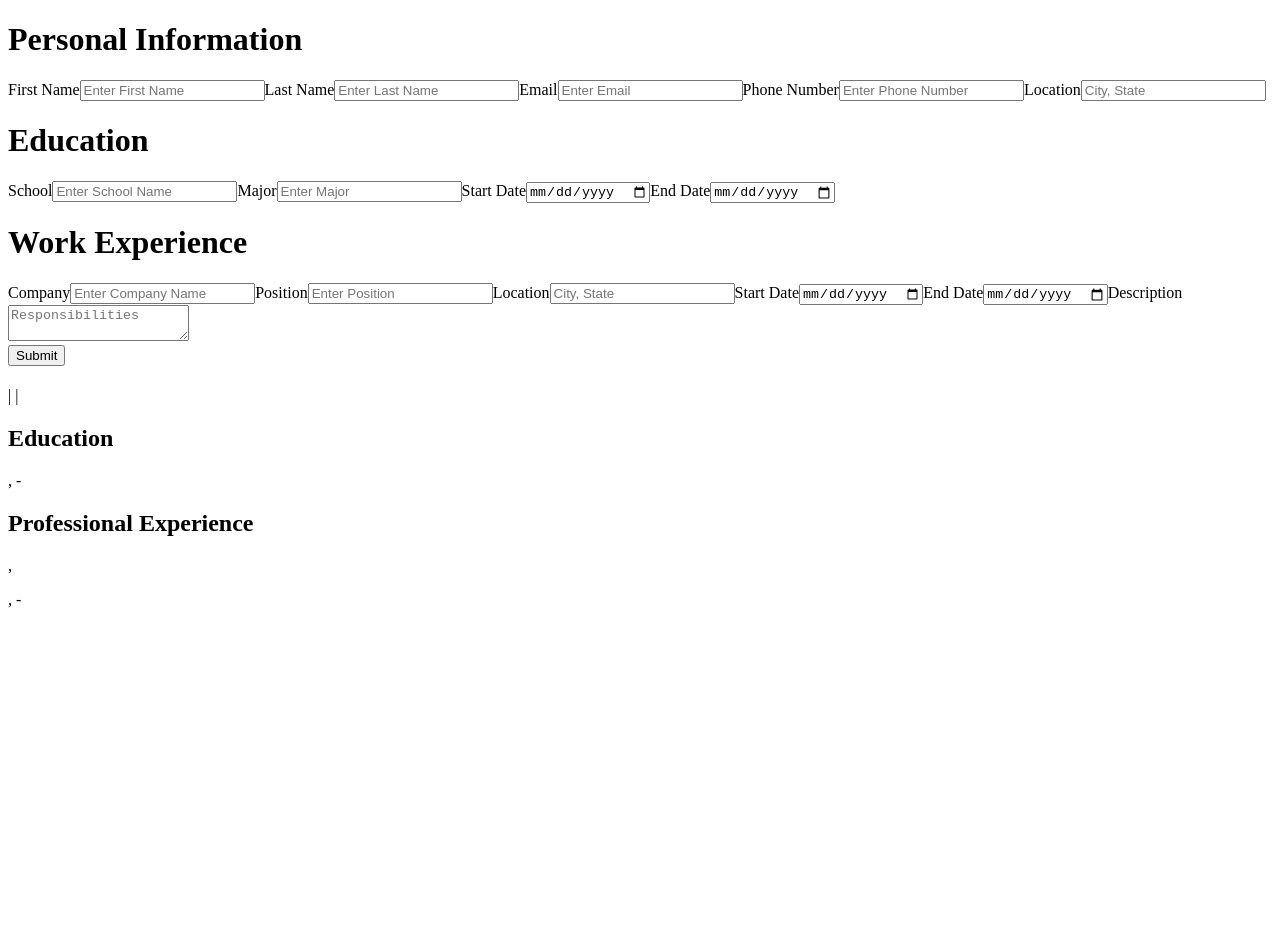
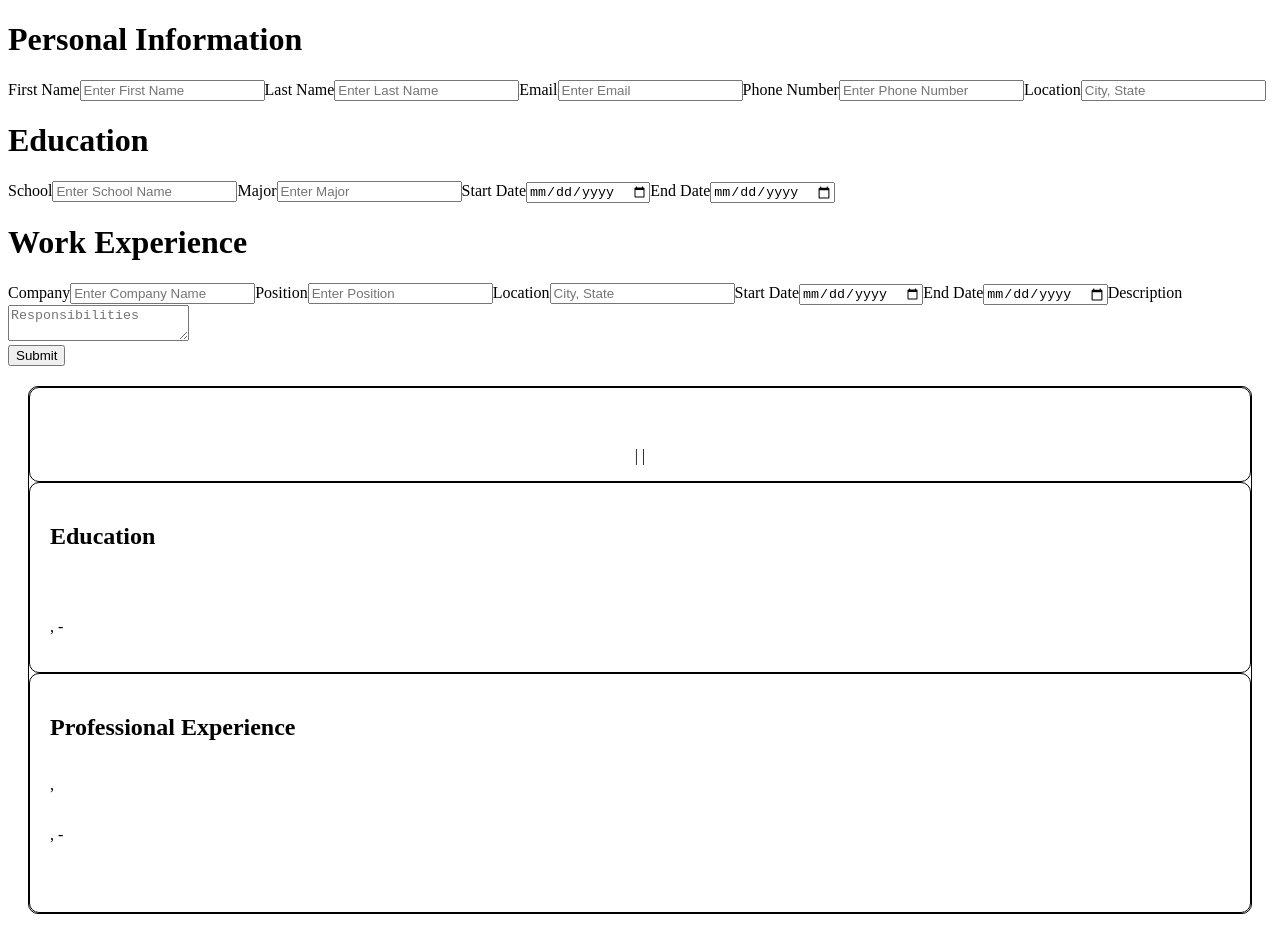
Before and after one commit to malom1/resume-builder, a React (Vite) app: page / in a window 1280 px wide. Before the commit the page ends 800 px from the top, so only its background shows below. Built offline with nearby package versions, Linux system fonts and the light colour scheme.

Commit message:
add resume preview styling in new css file

```diff
--- a/src/Components/Information.jsx
+++ b/src/Components/Information.jsx
@@ -1,5 +1,9 @@
+import { useState } from "react"
+
 
 function Information ({resumeData, setResumeData}) {
+
+    const [isSubmit, setIsSubmit] = useState(false)
 
     const handleChanges = (e) => {
 
@@ -10,14 +14,14 @@ function Information ({resumeData, setResumeData}) {
     const handleSubmit = (e) => {
 
         e.preventDefault()
-        console.log(resumeData)
+        setIsSubmit(true)
     }
 
     return (
-        <div className="container">
+        <div className="info-container">
 
             <form onSubmit={handleSubmit}>
-                <div className="personal-info">
+                <div className="info-input">
 
                     <h1>Personal Information</h1>
 
@@ -56,14 +60,14 @@ function Information ({resumeData, setResumeData}) {
                     <label htmlFor="homeLocation">Location</label>
                     <input
                         type="text"
-                        name="location"
+                        name="homeLocation"
                         placeholder="City, State"
                         onChange={handleChanges}
                     />
 
                 </div>
 
-                <div className="education">
+                <div className="education-input">
 
                     <h1>Education</h1>
 
@@ -99,7 +103,7 @@ function Information ({resumeData, setResumeData}) {
 
                 </div>
 
-                <div className="experience">
+                <div className="work-input">
 
                     <h1>Work Experience</h1>
 
--- /dev/null
+++ b/src/Components/ResumePreview.css
@@ -0,0 +1,30 @@
+.resume-preview {
+    border: 1px solid;
+    border-radius: 10px;
+    margin: 20px;
+}
+
+.personal-info {
+    border: 1px solid;
+    border-radius: 10px;
+    display: flex;
+    flex-direction: column;
+    justify-content: center;
+    align-items: center;
+}
+
+.education {
+    border: 1px solid;
+    border-radius: 10px;
+    display: flex;
+    flex-direction: column;
+    padding: 20px;
+}
+
+.work {
+    border: 1px solid;
+    border-radius: 10px;
+    display: flex;
+    flex-direction: column;
+    padding: 20px;
+}
--- a/src/Components/ResumePreview.jsx
+++ b/src/Components/ResumePreview.jsx
@@ -1,18 +1,26 @@
+import "./ResumePreview.css"
+
 export default function ResumePreview({resumeData}) {
 
     return(
         <div className="resume-preview">
+            <div className="personal-info">
                 <h1>{resumeData.firstname} {resumeData.lastname}</h1>
                 <p>{resumeData.email} | {resumeData.phone} | {resumeData.homeLocation}</p>
+            </div>
 
+            <div className="education">
                 <h2>Education</h2>
                 <p><strong>{resumeData.school}</strong></p>
                 <p>{resumeData.major}, {resumeData.schoolStart} - {resumeData.schoolEnd}</p>
+            </div>
 
+            <div className="work">
                 <h2>Professional Experience</h2>
                 <p><strong>{resumeData.company}</strong>, {resumeData.workLocation}</p>
                 <p>{resumeData.position}, {resumeData.workStart} - {resumeData.workEnd}</p>
                 <p>{resumeData.description}</p>
+            </div>
 
         </div>
     )
```
Lines whose indentation alone changed are shown as unchanged.
